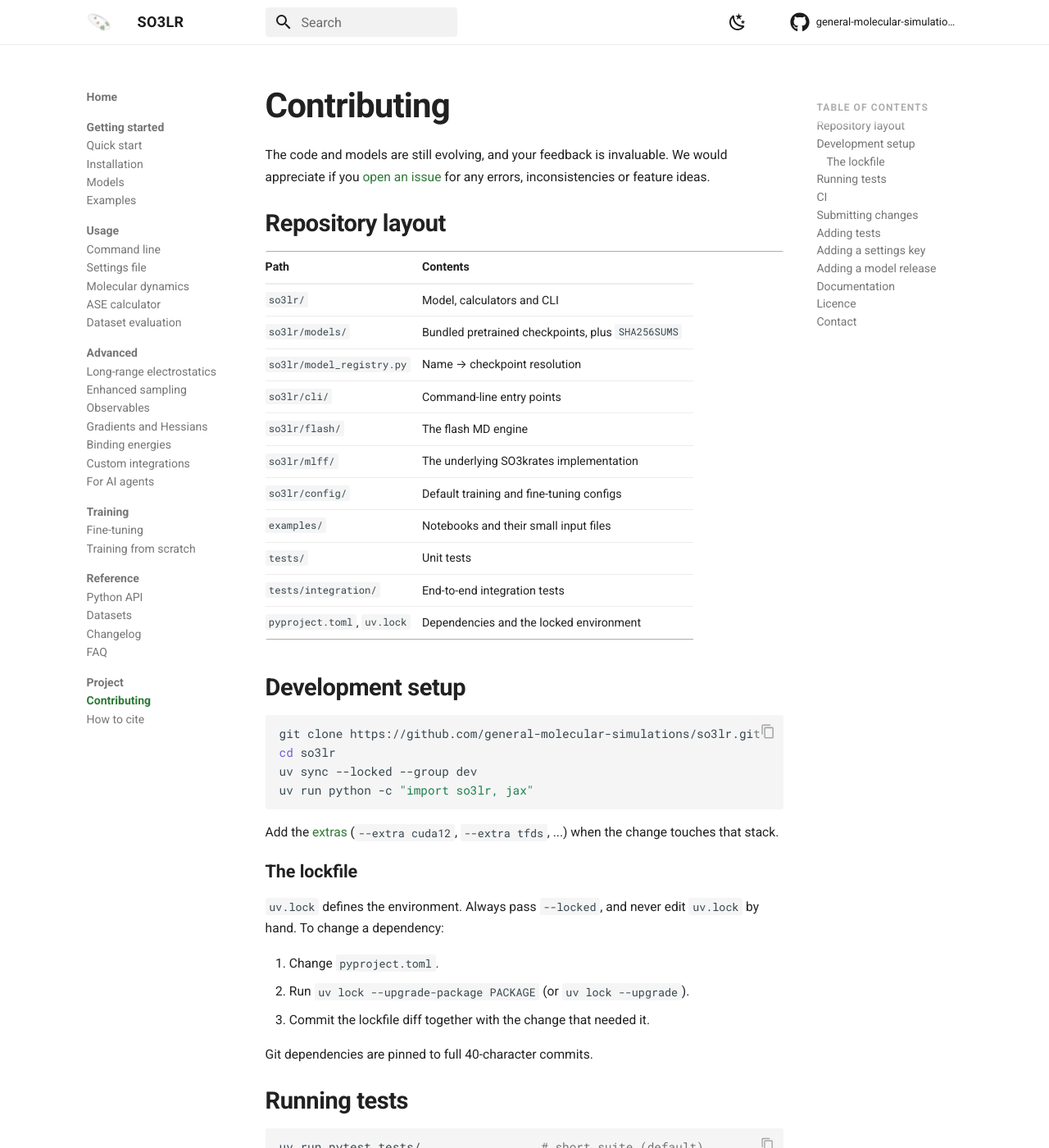
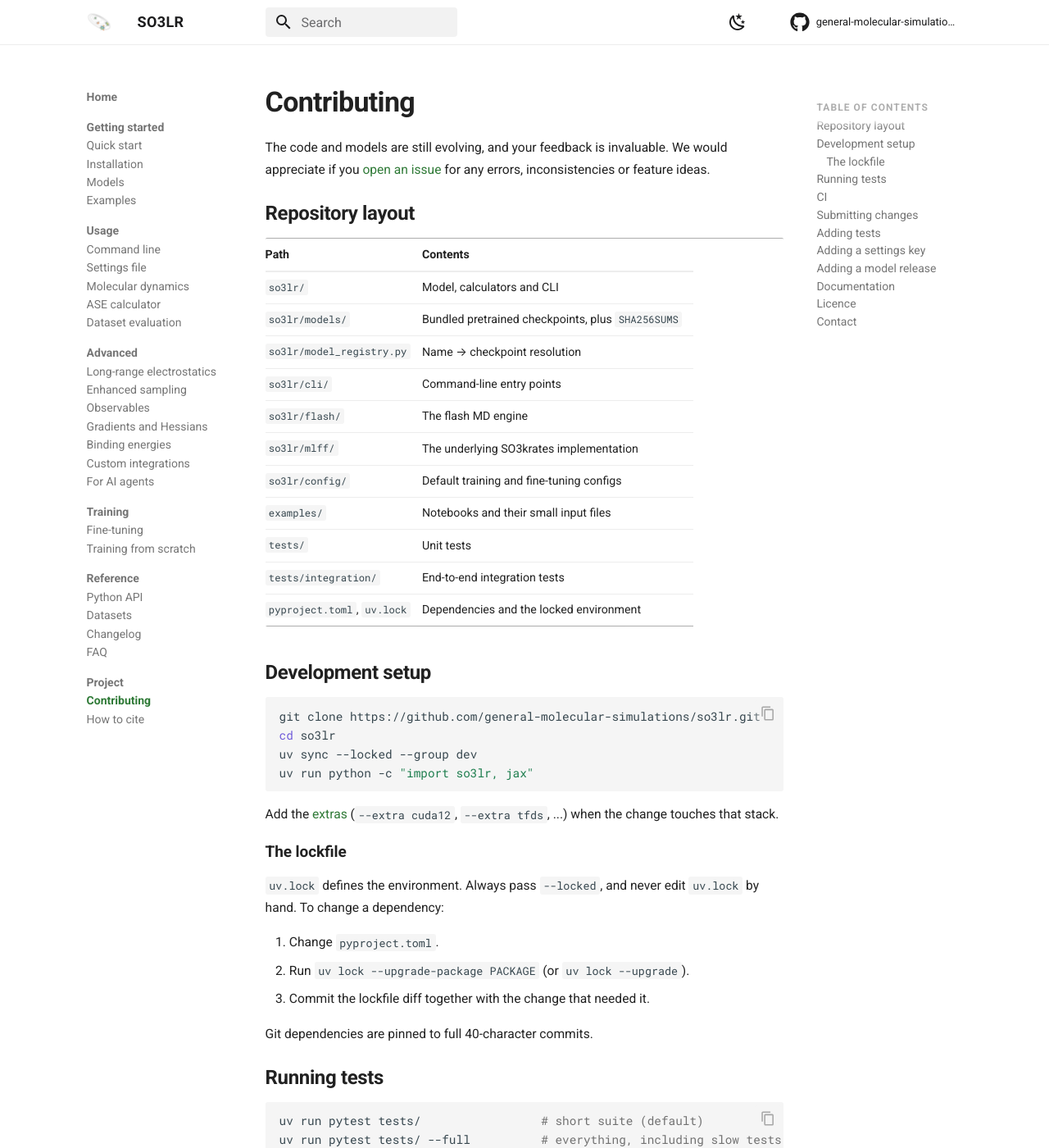
Before and after one commit to so3lr/so3lr.github.io, an MkDocs documentation site: the page built from docs/contributing.md, in a window 1280 px wide and 1400 px high. Shown: the whole window at 82% size. Built offline with MkDocs 1.6.1 and Material for MkDocs 9.7.7, drawn with Linux system fonts in a browser that asks for light colours; comment, search, counter and statistics services are not loaded.

Commit message:
Smaller headings, same weight

```diff
--- a/docs/stylesheets/extra.css
+++ b/docs/stylesheets/extra.css
@@ -320,9 +320,9 @@
   margin: 0.85em 0;
 }
 
-/* Headings: large and confident, but doc-scale rather than book-scale. */
+/* Headings: bold but compact, doc-scale rather than book-scale. */
 .md-typeset h1 {
-  font-size: 2.1rem;
+  font-size: 1.7rem;
   font-weight: 700;
   line-height: 1.15;
   letter-spacing: -0.02em;
@@ -331,7 +331,7 @@
 }
 
 .md-typeset h2 {
-  font-size: 1.45rem;
+  font-size: 1.2rem;
   font-weight: 600;
   line-height: 1.25;
   letter-spacing: -0.015em;
@@ -339,7 +339,7 @@
 }
 
 .md-typeset h3 {
-  font-size: 1.08rem;
+  font-size: 0.95rem;
   font-weight: 600;
   letter-spacing: -0.005em;
   margin: 0.9rem 0 0.3rem;
```
Also changed, not shown: 1 other file.
